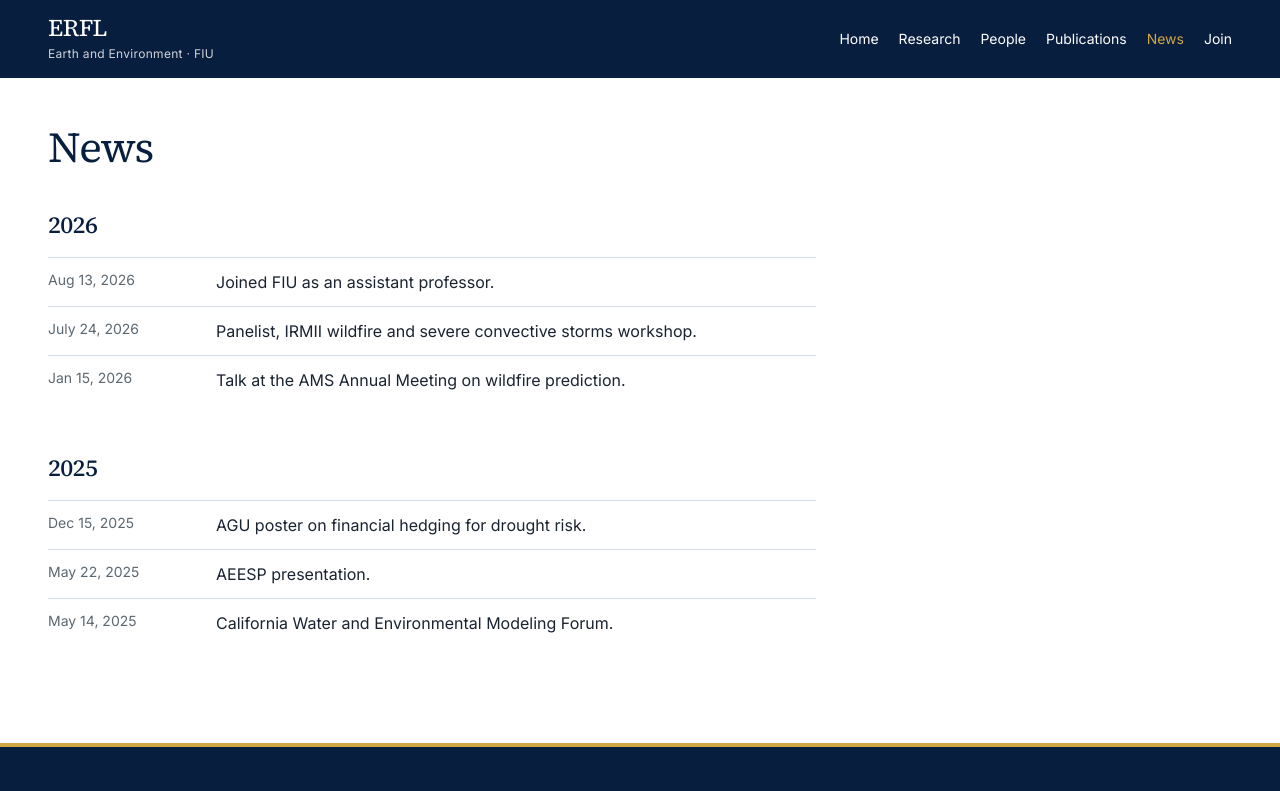
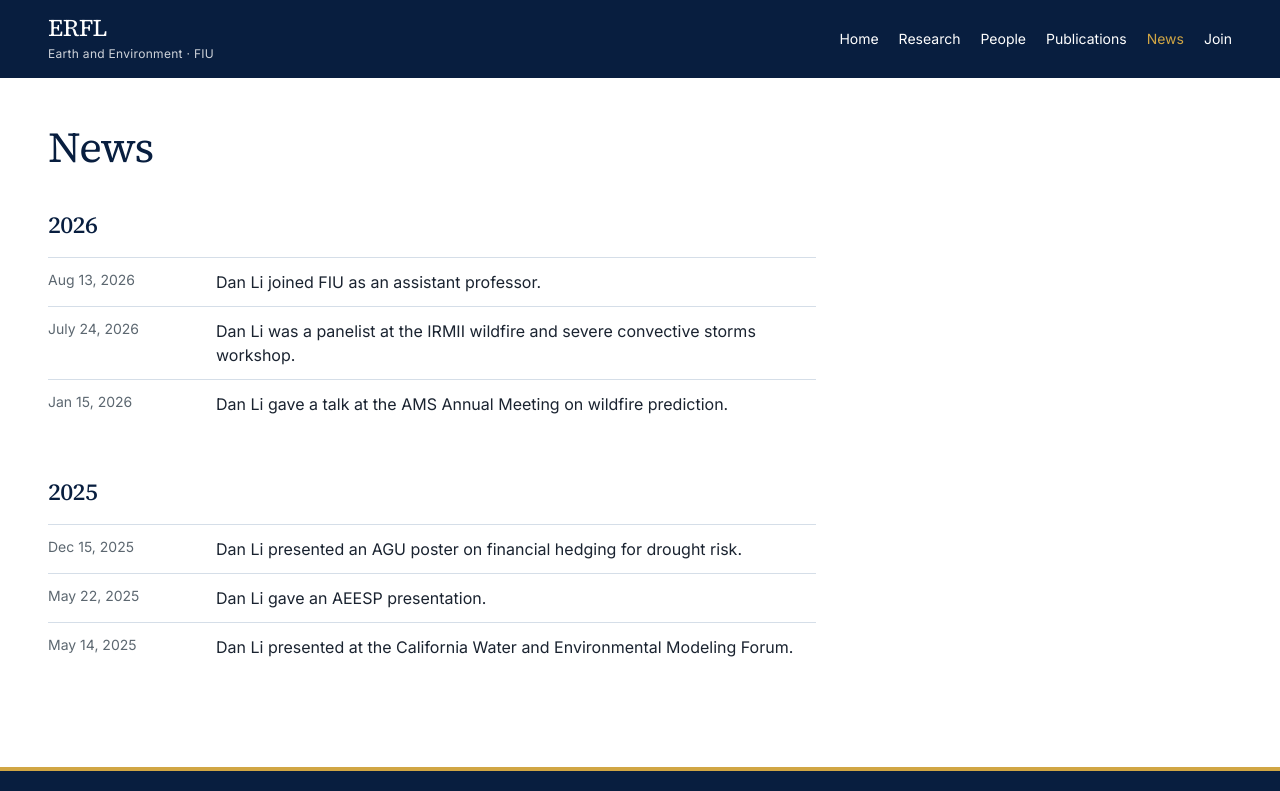
Before and after one commit to erfl-fiu/erfl-fiu.github.io, a Next.js app: page /news in a window 1280 px wide. Shown: the top 791 px of the page. Built offline with nearby package versions, Linux system fonts and the light colour scheme.

Commit message:
add people

```diff
--- a/content/news.ts
+++ b/content/news.ts
@@ -8,32 +8,32 @@ export const news: NewsItem[] = [
   {
     date: "2026-08-13",
     label: "Aug 13, 2026",
-    text: "Joined FIU as an assistant professor.",
+    text: "Dan Li joined FIU as an assistant professor.",
   },
   {
     date: "2026-07-24",
     label: "July 24, 2026",
-    text: "Panelist, IRMII wildfire and severe convective storms workshop.",
+    text: "Dan Li was a panelist at the IRMII wildfire and severe convective storms workshop.",
   },
   {
     date: "2026-01-15",
     label: "Jan 15, 2026",
-    text: "Talk at the AMS Annual Meeting on wildfire prediction.",
+    text: "Dan Li gave a talk at the AMS Annual Meeting on wildfire prediction.",
   },
   {
     date: "2025-12-15",
     label: "Dec 15, 2025",
-    text: "AGU poster on financial hedging for drought risk.",
+    text: "Dan Li presented an AGU poster on financial hedging for drought risk.",
   },
   {
     date: "2025-05-22",
     label: "May 22, 2025",
-    text: "AEESP presentation.",
+    text: "Dan Li gave an AEESP presentation.",
   },
   {
     date: "2025-05-14",
     label: "May 14, 2025",
-    text: "California Water and Environmental Modeling Forum.",
+    text: "Dan Li presented at the California Water and Environmental Modeling Forum.",
   },
 ]
 
--- a/content/people.ts
+++ b/content/people.ts
@@ -24,7 +24,7 @@ export const currentPeople: Person[] = [
   {
     id: "dan-li",
     name: "Dr. Dan Li",
-    role: "Assistant Professor, Department of Earth and Environment\nEnvironmental Finance and Risk Management Program, Institute of Environment",
+    role: "Lead Principal Investigator, Environmental Risk & Finance Lab\nAssistant Professor, Department of Earth and Environment\nEnvironmental Finance and Risk Management Program, Institute of Environment",
     biography:
       "Dr. Dan Li is an Assistant Professor at Florida International University whose research connects climate hazards with infrastructure, economic, and financial risk.\n\nHer research examines how hurricanes, floods, droughts, and wildfires affect communities, infrastructure systems, and financial stability. She develops physics-informed machine learning methods that connect hazard forecasting, vulnerability assessment, and economic loss modeling with practical risk-management strategies, including catastrophe modeling, parametric insurance, and climate-risk financing. Her work has been supported by the National Science Foundation (NSF), Tampa Bay Water, and TIAA, and includes collaborations across the public sector, insurance, reinsurance, and finance.\n\nBefore joining FIU in August 2026, Dr. Li was a Postdoctoral Research Associate at the Institute for Risk Management and Insurance Innovation at the University of North Carolina at Chapel Hill, where she worked with Professor Greg Characklis. She received her Ph.D. in Civil and Environmental Engineering from the University of Michigan, where she worked with Professor Peter Adriaens. Before entering academia, she also worked in the financial industry.",
     photo: "/images/people/dan-li.jpg",
```
